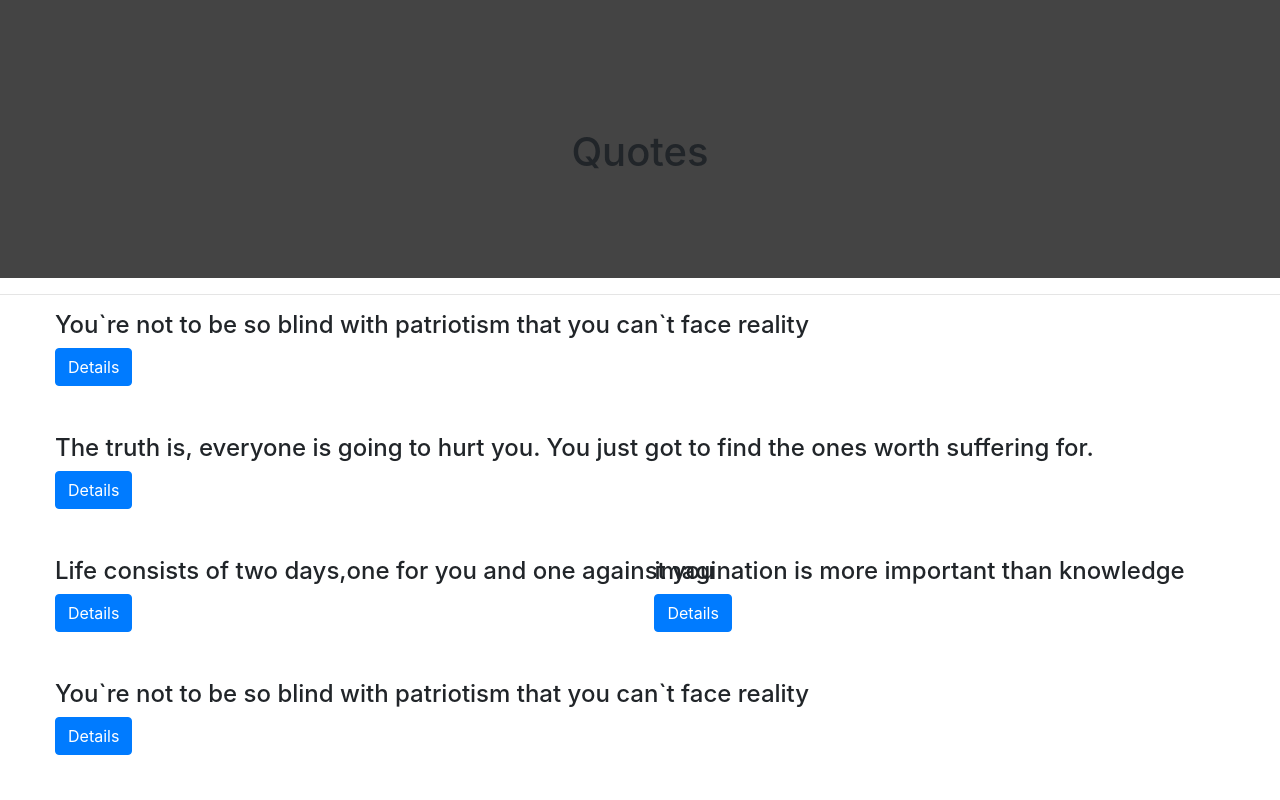
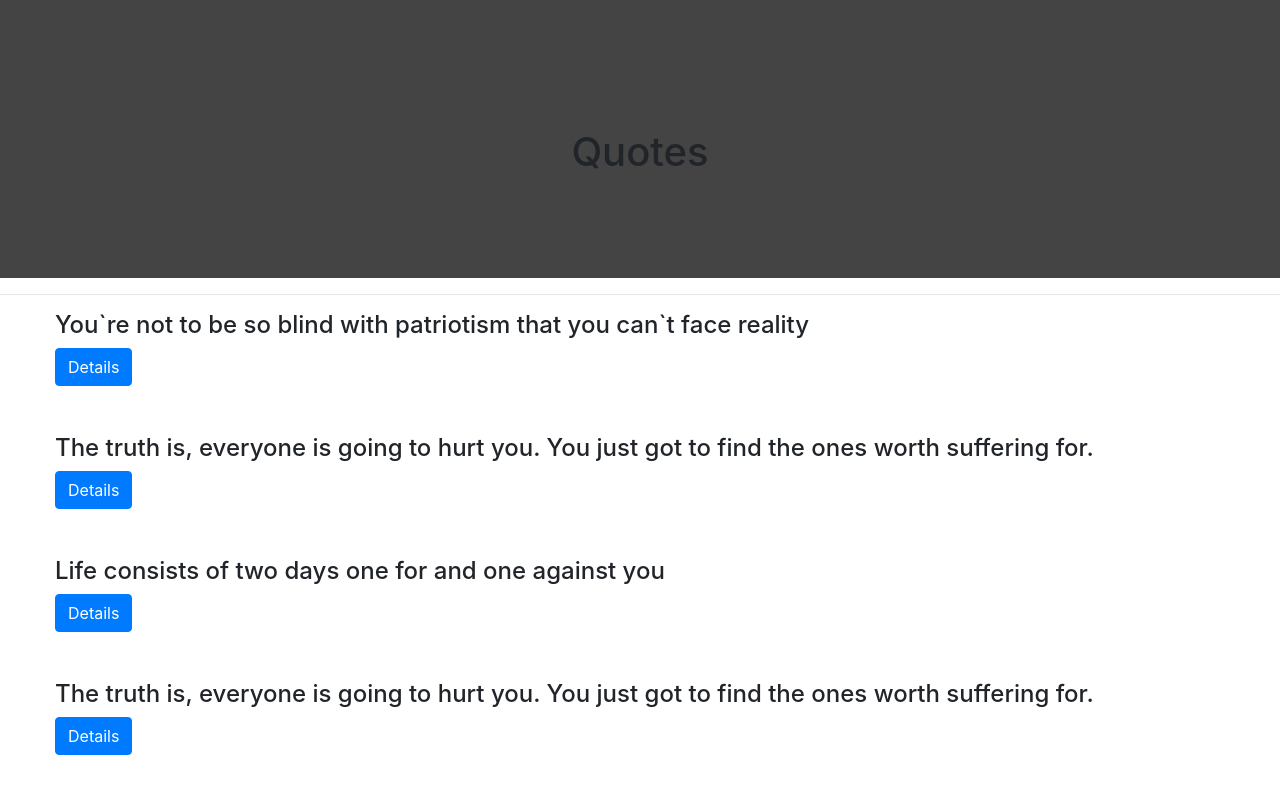
Before and after one commit to amiinegal/Quotes, an Angular app: page / in a window 1280 px wide. Shown: the top 800 px of the page. Built offline with nearby package versions, Linux system fonts and the light colour scheme.

Commit message:
deployment

```diff
--- a/src/app/quote-form/quote-form.component.ts
+++ b/src/app/quote-form/quote-form.component.ts
@@ -7,7 +7,7 @@ import {  Quote} from '../quote'
   styleUrls: ['./quote-form.component.css']
 })
 export class QuoteFormComponent implements OnInit {
-      newQuote=new Quote(0,"","",new Date(),8,9);
+      newQuote=new Quote(0,"","",new Date(),8,);
       @Output() addQuote=new EventEmitter<Quote>();
 
       @Input() quote:Quote;
--- a/src/app/quotes-details/quotes-details.component.html
+++ b/src/app/quotes-details/quotes-details.component.html
@@ -1,5 +1,5 @@
 
 <p>{{quote.description}}</p>
-<p>{{quote.completeDate|dateCount}} days</p>
+
 <p>{{quote.likeButtonClick}} {{quote.dislikeButtonClick}}</p>
 <button class="btn btn-danger" (click) = 'quoteDelete(true)'>Delete Quote</button>
--- a/src/app/quotes/quotes.component.ts
+++ b/src/app/quotes/quotes.component.ts
@@ -11,11 +11,8 @@ export class QuotesComponent implements OnInit {
   quotes = [
     new Quote(1,'You`re not to be so blind with patriotism that you can`t face reality','...Malcom x',new Date(2019,3,25 ),0),
     new Quote(2,'The truth is, everyone is going to hurt you. You just got to find the ones worth suffering for.','...Bob marley',new Date(2019,3,25 ),0),
-    new Quote(3, 'Life consists of two days,one for you and one against you','...Ali Ibn Abu-Talib',new Date(2019,3,25 ),0),
-    new Quote(4, 'imagination is more important than knowledge','...Abert Einstein',new Date(2019,3,25 ),0),
-    new Quote(5,'You`re not to be so blind with patriotism that you can`t face reality','...Malcom x',new Date(2019,3,25 ),0),
-    new Quote(6,'The truth is, everyone is going to hurt you. You just got to find the ones worth suffering for.','...Bob marley',new Date(2019,3,25 ),0),
-
+    new Quote(1,'Life consists of two days one for and one against you','...Malcom x',new Date(2019,3,25 ),0),
+    new Quote(2,'The truth is, everyone is going to hurt you. You just got to find the ones worth suffering for.','...Bob marley',new Date(2019,3,25 ),0),
 
 ]
 
```
Also changed, not shown: 5 other files (tests, documents, lock files or other folders).
